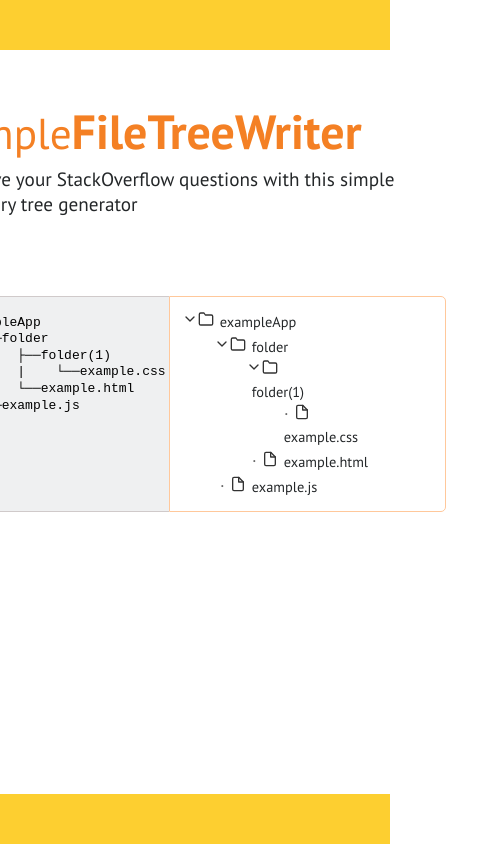
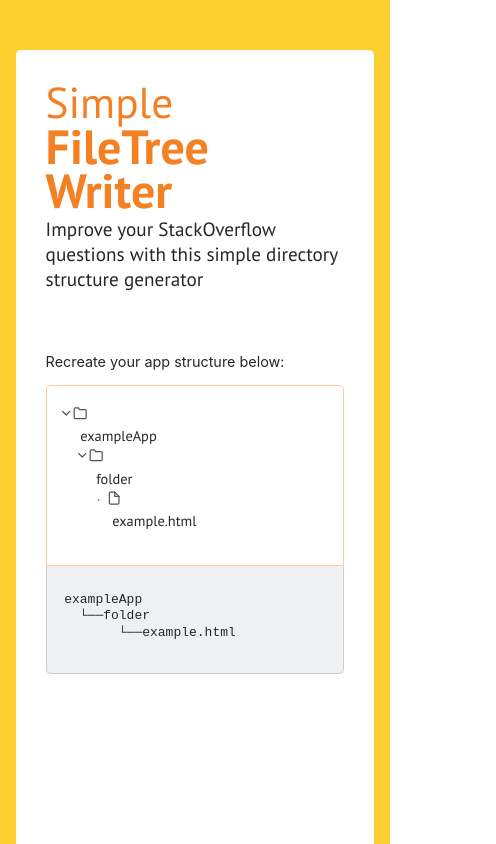
Before and after one commit to lucsande/file-tree-writer, a React (Create React App) app: page / in a window 390 px wide. Shown: the top 844 px of the page, 496 px wide, since content can reach past the window. Built offline with nearby package versions, Linux system fonts and the light colour scheme.

Commit message:
implement responsive UI

```diff
--- a/src/components/App.js
+++ b/src/components/App.js
@@ -1,4 +1,4 @@
-import React, { useState } from "react";
+import React from "react";
 import { Body, Container, FilesContainer } from "./styles.js";
 
 import Header from "./Header/index";
@@ -10,9 +10,11 @@ function App() {
     <Body>
       <Container>
         <Header />
+
+        <p>Recreate your app structure below:</p>
         <FilesContainer>
+          <FilesForm />
           <FileTree />
-          <FilesForm />
         </FilesContainer>
       </Container>
     </Body>
--- a/src/components/FileTree/index.js
+++ b/src/components/FileTree/index.js
@@ -4,7 +4,7 @@ import { useFileTree } from "../../hooks/fileTree";
 
 function FileTree() {
   const { fileTree } = useFileTree();
-  const { getNodeChildren, sortChildren } = useFileTree();
+  const { getNodeChildren } = useFileTree();
 
   const [lines, setLines] = useState([]);
 
--- a/src/components/FileTree/styles.js
+++ b/src/components/FileTree/styles.js
@@ -3,16 +3,21 @@ import styled from "styled-components";
 export const FileTreeContainer = styled.div`
   background-color: #eff0f1;
   border: 0.1rem solid #d0caca;
-  border-right-width: 0;
-  border-radius: 5px 0px 0px 5px;
+  border-top-width: 0;
+  border-radius: 0 0 5px 5px ;
   font-family: Consolas, Menlo, Monaco, Lucida Console, Liberation Mono, DejaVu Sans Mono,
-    Bitstream Vera Sans Mono, Courier New, monospace, sans-serif;
+  Bitstream Vera Sans Mono, Courier New, monospace, sans-serif;
   font-size: 13px;
-  padding: 1rem 1rem;
-  min-height: calc(100% - 2.2rem);
+  padding: 1.5rem 1rem 2rem;
   min-width: 8rem;
+
+  @media (min-width: 1100px) {
+    border-top-width: 0.1rem;
+    border-left-width: 0;
+    border-radius: 0px 5px 5px 0;
+  }
 `;
 
 export const FileTreeLine = styled.pre`
   margin: 0.1rem;
-`
+`;
--- a/src/components/FilesForm/InputLine.js
+++ b/src/components/FilesForm/InputLine.js
@@ -7,30 +7,63 @@ import { FiX, FiChevronDown, FiFolder, FiFile, FiFolderPlus, FiFilePlus } from "
 export default function InputLine(props) {
   const { type, col, initialValue, nodePath, children } = props;
   const [value, setValue] = useState(initialValue);
-  const { updateNodeName, addToFileTree, removeFromFileTree } = useFileTree();
+  const { updateNodeName, addToFileTree, removeFromFileTree, migrateInFileTree } = useFileTree();
 
   const inputRef = React.useRef();
+
+  const onDragStart = useCallback(event => {
+    event.dataTransfer.setData("text/plain", event.target.id);
+  }, []);
+
+  const onDragOver = useCallback(event => {
+    event.preventDefault();
+  }, []);
+
+  const onDrop = useCallback(
+    event => {
+      const newParent = event.currentTarget;
+      let newParentPath = newParent.dataset.nodePath;
+
+      const isInvalidParent = newParent.dataset.type === "file";
+      const nodeIndexFinder = /-\d+$/;
+      if (isInvalidParent) newParentPath.replace(nodeIndexFinder, "");
+
+      const draggedElementId = event.dataTransfer.getData("text");
+      const draggedElement = document.querySelector(`#${draggedElementId}`);
+      const draggedElmPath = draggedElement.dataset.nodePath;
+
+      migrateInFileTree({ nodePath: draggedElmPath, newParentPath });
+      event.dataTransfer.clearData();
+    },
+    [migrateInFileTree]
+  );
 
   const handleChange = useCallback(() => {
     const newValue = inputRef.current.value;
 
     setValue(newValue);
     updateNodeName({ nodePath, newValue });
-  }, []);
+  }, [nodePath, updateNodeName]);
 
-  const addNode = useCallback(async (type, parentPath) => {
-    const newNode = await addToFileTree({ parentPath, type });
+  const addNode = useCallback(
+    async (type, parentPath) => {
+      const newNode = await addToFileTree({ parentPath, type });
 
-    const newInput = document.querySelector(`#${newNode._nodePath}-input`);
-    newInput.focus();
-  }, []);
+      const newInput = document.querySelector(`#input-${newNode._nodePath}`);
+      newInput.focus();
+    },
+    [addToFileTree]
+  );
 
-  const removeNode = useCallback(nodePath => {
-    if (nodePath === "root") setValue("root");
-    removeFromFileTree({ nodePath });
-  }, []);
+  const removeNode = useCallback(
+    nodePath => {
+      if (nodePath === "root") setValue("root");
+      removeFromFileTree({ nodePath });
+    },
+    [removeFromFileTree]
+  );
 
-  const InputIcons = () => {
+  const showTypeIcons = () => {
     if (type === "folder") {
       return (
         <>
@@ -48,13 +81,13 @@ export default function InputLine(props) {
     }
   };
 
-  const ButtonsIcons = () => {
+  const showButtonIcons = () => {
     if (type === "folder") {
       return (
         <Buttons>
-          <FiFolderPlus onClick={() => addNode("folder", nodePath)} />
-          <FiFilePlus onClick={() => addNode("file", nodePath)} />
-          <FiX onClick={() => removeNode(nodePath)} />
+          <FiFolderPlus className='folder-plus-btn' onClick={() => addNode("folder", nodePath)} />
+          <FiFilePlus className='file-plus-btn' onClick={() => addNode("file", nodePath)} />
+          <FiX className='delete-btn' onClick={() => removeNode(nodePath)} />
         </Buttons>
       );
     } else {
@@ -67,21 +100,30 @@ export default function InputLine(props) {
   };
 
   return (
-    <div>
-      <InputContainer col={col}>
+    <>
+      <InputContainer
+        col={col}
+        id={"id-" + nodePath}
+        draggable="true"
+        onDragStart={evt => onDragStart(evt)}
+        onDragOver={evt => onDragOver(evt)}
+        onDrop={evt => onDrop(evt)}
+        data-node-path={nodePath}
+        data-type={type}
+      >
         <div>
-          {InputIcons()}
+          {showTypeIcons()}
           <Input
-            id={nodePath + "-input"}
+            id={"input-" + nodePath}
             ref={inputRef}
             placeholder={`${type} name`}
             value={value}
             onChange={handleChange}
           />
         </div>
-        {ButtonsIcons()}
+        {showButtonIcons()}
       </InputContainer>
       {children}
-    </div>
+    </>
   );
 }
--- a/src/components/FilesForm/index.js
+++ b/src/components/FilesForm/index.js
@@ -20,7 +20,7 @@ function FilesForm() {
         nodePath={nodePath}
         initialValue={node._name}
       >
-        {children.map((child, index) => createInputs(child, nodePath + "-" + index))}
+        {children.map(child => createInputs(child))}
       </InputLine>
     );
   };
--- a/src/components/FilesForm/styles.js
+++ b/src/components/FilesForm/styles.js
@@ -2,20 +2,29 @@ import styled from "styled-components";
 
 export const FilesFormContainer = styled.div`
   background-color: #fff;
-  padding: 0.75rem 0.75rem;
-  flex-grow: 1;
+  padding: 1.25rem 0.75rem 2rem;;
   min-heigth: calc(100% - 3px);
   border: #ffc89b 0.1rem solid;
-  border-radius: 0 5px 5px 0;
+  border-radius: 5px 5px 0 0;
+  flex-grow: 1;
+
+  @media (min-width: 1100px) {
+    border-radius: 5px 0px 0 5px;
+  }
 `;
 
 export const InputContainer = styled.div`
   display: flex;
-  align-items: center;
+  flex-direction: column;
   justify-content: space-between;
   margin-bottom: 0rem;
-  padding-left: ${props => props.col * 2}rem;
+  padding-left: ${props => props.col * 1}rem;
   position: relative;
+
+  @media (min-width: 1100px) {
+    padding-left: ${props => props.col * 2}rem;
+    flex-direction: row;
+  }
 
   &:hover {
     background-color: #ffe0c6;
@@ -25,38 +34,76 @@ export const InputContainer = styled.div`
     background-color: #ffe0c6;
   }
 
-  &:hover div {
+  &:hover svg {
+    z-index: 50;
     opacity: 1;
-    transition: opacity 1s;
+    transition: opacity 0.75s;
+  }
+  &:hover .file-plus-btn {
+    transition-delay: 0.05s;
+  }
+  &:hover .folder-plus-btn {
+    transition-delay: 0.2s;
+  }
+
+  @media (min-width: 1100px) {
+    &:hover svg {
+      transition: opacity 1s;
+    }
+    &:hover .file-plus-btn, &:hover .folder-plus-btn {
+      transition-delay: 0s;
+    }
   }
 `;
 
 export const Buttons = styled.div`
   font-weight: bold;
   font-size: 1.1rem;
-  z-index: 50;
   color: #f48024;
-  opacity: 0;
   transition: opacity 0.2s;
+
+  position: absolute;
+  right: -2.5rem;
+  bottom: 1rem;
   display: flex;
+  flex-direction: column;
 
   svg {
+    z-index: -50;
+    opacity: 0;
     margin-right: 0.3rem;
+    margin-top: 1.3rem;
+  }
+
+  @media (min-width: 1100px) {
+    position: static;
+    flex-direction: row;
+
+    svg {
+      margin: auto 0.2rem;
+    }
   }
 `;
 
 export const Input = styled.input`
   border-color: rgba(0, 0, 0, 0);
-  margin-left: 0.1rem;
+  margin-left: 1.1rem;
   position: relative;
-  max-width: 6rem;
   font-family: "PT Sans", sans-serif;
   color: #242729;
   font-size: 0.9rem;
+  max-width: 6rem;
+  display: block;
 
   &:focus {
     outline: 2px solid #fdcf30;
-    background-color: #fff!important;
+    background-color: #fff !important;
+  }
+
+  @media (min-width: 550px) {
+    display: inline-block;
+    margin-left: 0.1rem;
+    max-width: none;
   }
 `;
 
--- a/src/components/Header/index.js
+++ b/src/components/Header/index.js
@@ -4,8 +4,8 @@ import { Title, SubTitle } from "./styles";
 function Header() {
   return (
     <>
-      <Title><span>Simple</span>FileTreeWriter</Title>
-      <SubTitle>Improve your StackOverflow questions with this simple directory tree generator </SubTitle>
+      <Title><span className='lighter-title'>Simple</span><span>FileTree</span><span>Writer</span></Title>
+      <SubTitle>Improve your StackOverflow questions with this simple directory structure generator </SubTitle>
     </>
   );
 }
--- a/src/components/Header/styles.js
+++ b/src/components/Header/styles.js
@@ -9,16 +9,26 @@ export const Title = styled.h1`
   margin-top: 0;
 
   span {
+    display: block;
+    line-height: 2.75rem;
+  }
+
+  .lighter-title {
     font-size: 2.7rem;
     font-weight: 400;
+  }
+
+  @media (min-width: 500px) {
+    span {
+      display: inline-block;
+    }
   }
 `;
 
 export const SubTitle = styled.h2`
-  color: #242729;
   font-family: "PT Sans", sans-serif;
   font-weight: 400;
   font-size: 1.2rem;
   margin-top: 0.25rem;
-  margin-bottom: 5rem;
+  margin-bottom: 3rem;
 `;
--- a/src/components/styles.js
+++ b/src/components/styles.js
@@ -3,26 +3,40 @@ import styled from "styled-components";
 export const Body = styled.div`
   height: 100%;
   display: flex;
-  flex-grow: 1;
   justify-content: center;
-  padding: 0 7%;
+  align-items: center;
+  padding: 0 4%;
   background-color: #fdcf30;
   min-height: 100vh;
+
+  @media (min-width: 500px) {
+    padding: 0 7%;
+  }
 `;
 
 export const Container = styled.div`
+  max-width: 1200px;
+  min-width: 5px;
+  height: 100%;
   border-radius: 5px;
   background-color: #fff;
-  max-width: 1200px;
   margin: 50px 0;
-  padding: 50px 50px;
+  padding: 30px 30px 500px;
   display: flex;
   flex-direction: column;
-  justify-content: start;
-`;
+  justify-content: flex-start;
 
-export const FilesContainer = styled.div`
-  display: flex;
+  @media (min-width: 500px) {
+    padding: 50px 50px;
+  }
+  `;
+
+  export const FilesContainer = styled.div`
   align-items: stretch;
   border-radius: 5px;
+
+  @media (min-width: 1100px) {
+    display: flex;
+    flex-display: row;
+  }
 `;
--- a/src/hooks/fileTree.js
+++ b/src/hooks/fileTree.js
@@ -1,4 +1,4 @@
-import React, { createContext, useState, useCallback, useContext, useEffect } from "react";
+import React, { createContext, useState, useCallback, useContext } from "react";
 import exampleFileTree from "../utils/exampleFileTree";
 
 const fileTreeContext = createContext(null);
@@ -7,7 +7,8 @@ const FileTreeProvider = ({ children }) => {
   const [fileTree, setFileTree] = useState(exampleFileTree);
   const nodesMetadata = ["_name", "_type", "_nodePath", "_nextChildIndex"];
 
-  const accessNode = nodePath => {
+  const accessNode = useCallback(
+    nodePath => {
       const nodesArray = nodePath.split("-");
       let nodeToAccess = fileTree;
 
@@ -20,25 +21,44 @@ const FileTreeProvider = ({ children }) => {
       });
 
       return nodeToAccess;
-  };
+    },
+    [fileTree]
+  );
 
-  const addToFileTree = useCallback(({ parentPath, type }) => {
+  const addNode = useCallback(
+    ({ parentPath, type, newNode = null }) => {
       const parent = accessNode(parentPath);
       parent._nextChildIndex += 1;
       const index = parent._nextChildIndex;
-    const nodePath =  parentPath + "-" + index
+      const nodePath = parentPath + "-" + index;
 
+      if (newNode) {
+        parent[index] = { ...newNode, _nodePath: nodePath };
+      } else {
         parent[index] = { _name: "", _type: type, _nodePath: nodePath };
         if (type === "folder") parent[index]._nextChildIndex = 0;
+      }
+
+      return parent[index];
+    },
+    [accessNode]
+  );
+
+  const addToFileTree = useCallback(
+    ({ parentPath, type }) => {
+      const newNode = addNode({ parentPath, type });
 
       setFileTree({ ...fileTree });
-    return parent[index]
-  }, []);
+      return newNode;
+    },
+    [addNode, fileTree]
+  );
 
-  const removeFromFileTree = useCallback(({ nodePath }) => {
+  const removeNode = useCallback(
+    ({ nodePath }) => {
       if (nodePath === "root") {
         fileTree.root = { _name: "root", _type: "folder", _nodePath: "root", _nextChildIndex: 0 };
-      return setFileTree({ ...fileTree });
+        return;
       }
 
       const pathArray = nodePath.split("-");
@@ -47,34 +67,43 @@ const FileTreeProvider = ({ children }) => {
       const parent = accessNode(parentPath);
 
       delete parent[nodeIndex];
+    },
+    [accessNode, fileTree]
+  );
+
+  const removeFromFileTree = useCallback(
+    ({ nodePath }) => {
+      removeNode({ nodePath });
       setFileTree({ ...fileTree });
-  }, []);
+    },
+    [removeNode, fileTree]
+  );
 
-  const updateNodeName = useCallback(({ nodePath, newValue }) => {
+  const updateNodeName = useCallback(
+    ({ nodePath, newValue }) => {
       const nodeToUpdate = accessNode(nodePath);
       nodeToUpdate["_name"] = newValue;
 
       setFileTree({ ...fileTree });
-  }, []);
+    },
+    [accessNode, fileTree]
+  );
 
-  const getNodeChildren = parentNode => {
-    if (parentNode._type === "file") return [];
+  const migrateInFileTree = useCallback(
+    ({ nodePath, newParentPath }) => {
+      if (nodePath === newParentPath) return;
 
-    const parentNodeEntries = Object.entries(parentNode);
-    const children = parentNodeEntries.map(entry => {
-      const entryName = entry[0];
-      const child = entry[1];
-      if (!nodesMetadata.includes(entryName)) return child;
-    });
+      const nodeToMigrate = accessNode(nodePath);
+      addNode({ parentPath: newParentPath, type: nodeToMigrate._type, newNode: nodeToMigrate });
+      removeNode({ nodePath });
 
-    const filteredChildren = children.filter(child => child !== undefined);
-    const sortedChildren = sortChildren(filteredChildren);
-
-    return sortedChildren;
-  };
+      setFileTree({ ...fileTree });
+    },
+    [accessNode, removeNode, addNode, fileTree]
+  );
 
   // folders come before files, folders in alphabetical order, files in alphabetical order
-  const sortChildren = children => {
+  const sortChildren = useCallback(children => {
     const sortedChildren = children.sort((a, b) => {
       const aIsFolder = a._type === "folder";
       const bIsFolder = b._type === "folder";
@@ -89,18 +118,48 @@ const FileTreeProvider = ({ children }) => {
     });
 
     return sortedChildren;
-  };
+  }, []);
+
+  const getNodeChildren = useCallback(
+    parentNode => {
+      if (parentNode._type === "file") return [];
+
+      const parentNodeEntries = Object.entries(parentNode);
+      const children = parentNodeEntries.map(entry => {
+        const entryName = entry[0];
+        const child = entry[1];
+        if (nodesMetadata.includes(entryName)) return undefined;
+
+        return child;
+      });
+
+      const filteredChildren = children.filter(child => child !== undefined);
+      const sortedChildren = sortChildren(filteredChildren);
+
+      return sortedChildren;
+    },
+    [sortChildren, nodesMetadata]
+  );
 
   const value = React.useMemo(
     () => ({
       addToFileTree,
       updateNodeName,
       removeFromFileTree,
+      migrateInFileTree,
       fileTree,
       getNodeChildren,
       sortChildren,
     }),
-    [addToFileTree, updateNodeName, removeFromFileTree, fileTree, getNodeChildren, sortChildren]
+    [
+      addToFileTree,
+      updateNodeName,
+      removeFromFileTree,
+      migrateInFileTree,
+      fileTree,
+      getNodeChildren,
+      sortChildren,
+    ]
   );
 
   return <fileTreeContext.Provider value={value}>{children}</fileTreeContext.Provider>;
--- a/src/index.css
+++ b/src/index.css
@@ -4,6 +4,8 @@ body {
     "Cantarell", "Fira Sans", "Droid Sans", "Helvetica Neue", sans-serif;
   -webkit-font-smoothing: antialiased;
   -moz-osx-font-smoothing: grayscale;
+  color: #242729;
+  font-size: 0.9rem;
 }
 
 code {
--- a/src/utils/exampleFileTree.js
+++ b/src/utils/exampleFileTree.js
@@ -9,17 +9,17 @@ const exampleFileTree = {
       _type: "folder",
       _nodePath: "root-0",
       _nextChildIndex: 1,
-      0: {
-        _name: "folder(1)",
-        _type: "folder",
-        _nodePath: "root-0-0",
-        _nextChildIndex: 1,
-        0: { _name: "example.css", _type: "file", _nodePath: "root-0-0-0" },
-      },
+      // 0: {
+      //   _name: "folder(1)",
+      //   _type: "folder",
+      //   _nodePath: "root-0-0",
+      //   _nextChildIndex: 1,
+      //   0: { _name: "example.css", _type: "file", _nodePath: "root-0-0-0" },
+      // },
 
       1: { _name: "example.html", _type: "file", _nodePath: "root-0-1" },
     },
-    1: { _name: "example.js", _type: "file", _nodePath: "root-1" },
+    // 1: { _name: "example.js", _type: "file", _nodePath: "root-1" },
   },
 };
 
```
Lines whose indentation alone changed are shown as unchanged.
